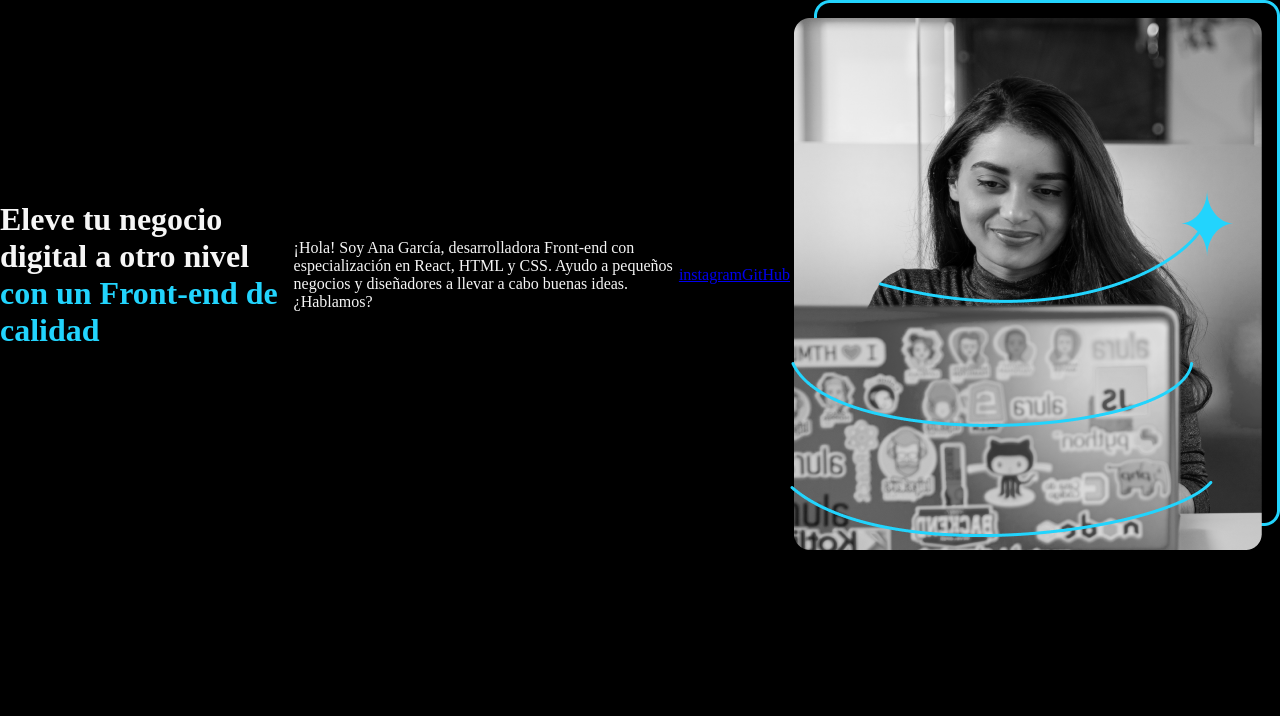
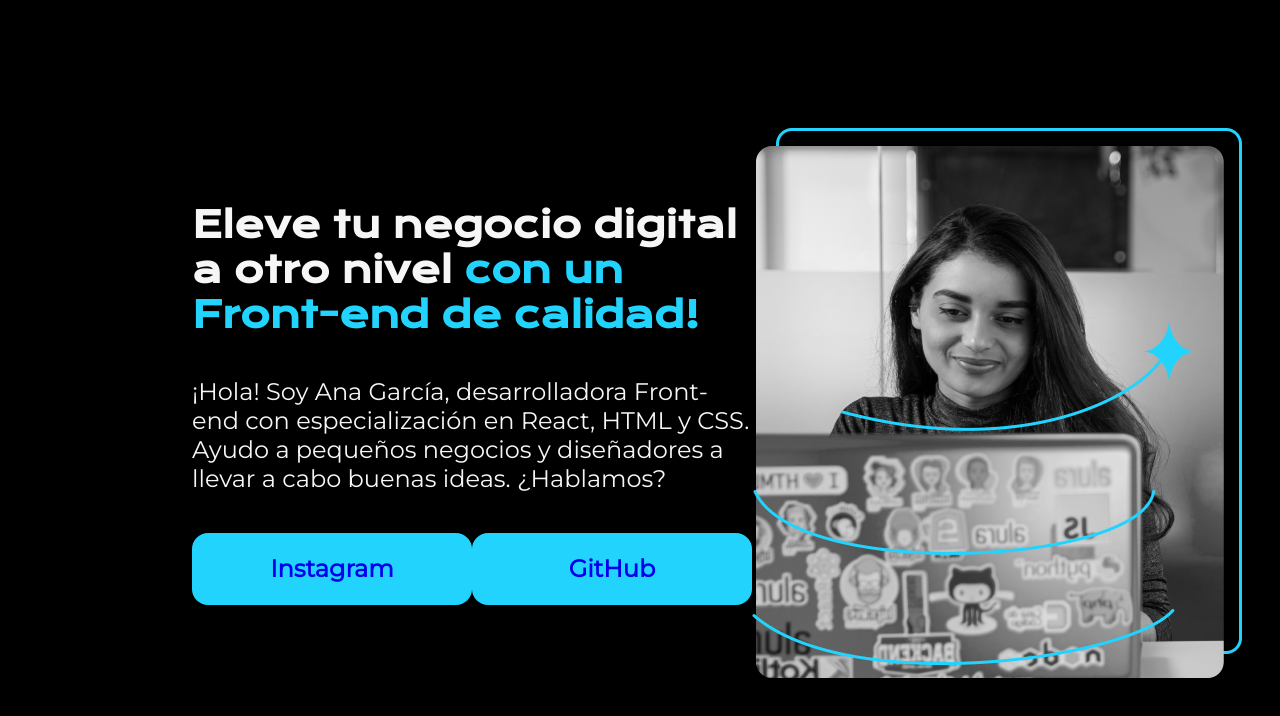
Before and after one commit to joseRodo15/portafolio, a plain HTML site: page index.html in a window 1280 px wide. Drawn offline with nearby package versions, Linux system fonts and the light colour scheme.

Commit message:
archivos actualizados

```diff
--- a/index.html
+++ b/index.html
@@ -1,26 +1,34 @@
 <!DOCTYPE html>
-<html lang="en">
+<html lang="es-mx">
 <head>
     <meta charset="UTF-8">
+    <meta http-equiv="X-UA-Compatible" content="IE=edge">
     <meta name="viewport" content="width=device-width, initial-scale=1.0">
     <title>Portafolio</title>
     <link rel="stylesheet" href="style.css">
+
 </head>
 <body>
-    <header> </header>
+    <header></header>
     <main class="presentacion">
-        <h1>
-            Eleve tu negocio digital a otro nivel
-            <strong class="tituto-destaque">con un Front-end de calidad</strong>
-        </h1>
-        <p>
-            ¡Hola! Soy Ana García, desarrolladora Front-end con especialización en React, HTML y CSS. Ayudo a pequeños negocios y diseñadores a llevar a cabo buenas ideas. ¿Hablamos?
-        </p>
-        <a href="https://www.instagram.com/rodolfo_anguiano15/">instagram</a>
-        <a href="https://github.com/joseRodo15">GitHub</a>
-        <img src="Imagem.png" alt="trabajando">
+        <section class="presentacion__contenido">
+            <h1 class="presentacion__contenido__titulo">
+                Eleve tu negocio digital a otro nivel
+                <strong class="titulo-destaque">con un Front-end de calidad!
+                </strong></h1>
+                <p class="presentacion__contenido__texto">¡Hola! Soy Ana García, desarrolladora Front-end con
+                    especialización en React, HTML y CSS. Ayudo a pequeños
+                    negocios y diseñadores a llevar a cabo buenas ideas.
+                    ¿Hablamos?
+
+                </p>
+                <div class="presentacion__enlaces">
+                    <a class="presentacion__enlaces__link" href="https://instagram.com/">Instagram</a>
+                    <a class="presentacion__enlaces__link" href="https://github.com/">GitHub</a>
+                </div>
+        </section>
+            <img src="Imagem.png" alt="Foto de Ana García desarrolando un proyecto">
     </main>
     <footer></footer>
-
 </body>
 </html>
--- a/style.css
+++ b/style.css
@@ -1,25 +1,61 @@
+@import url('https://fonts.googleapis.com/css2?family=Krona+One&family=Montserrat&display=swap');
+
+
 * {
-
     padding: 0;
-    margin: 0;
+    margin:0;
 }
 
-body {
+body{
+    height: 100vh;
+    box-sizing: border-box;
     background-color: #000000;
     color: #F6F6F6;
-    height: 100vh;
-    box-sizing: border-box;
 }
 
-strong {
-    color: #22D4FD;
-}
 
 .titulo-destaque {
-    color: #22D4FD;
+    color: #22D4FD; ;
 }
 
 .presentacion {
+    margin: 10% 15%;
     display: flex;
     align-items: center;
+    justify-content: space-between;
 }
+
+.presentacion__contenido{
+    width: 615px;
+    display: flex;
+    flex-direction: column;
+    gap: 40px;
+}
+
+.presentacion__contenido__titulo{
+    font-size: 36px;
+    font-family: 'Krona One', sans-serif;
+}
+
+.presentacion__contenido__texto{
+    font-size: 24px;
+    font-family: 'Montserrat', sans-serif;
+}
+
+.presentacion__enlaces {
+    display: flex;
+    justify-content: space-between;
+}
+
+.presentacion__enlaces__link {
+    width: 280px;
+    background-color: #22D4FD;
+    text-align: center;
+    padding: 21.5px 0;
+    border-radius: 16px ;
+    font-family: 'Montserrat', sans-serif;
+    font-size: 24px ;
+    font-weight: 600;
+    text-decoration: none;
+    color: 000000;
+}
```
